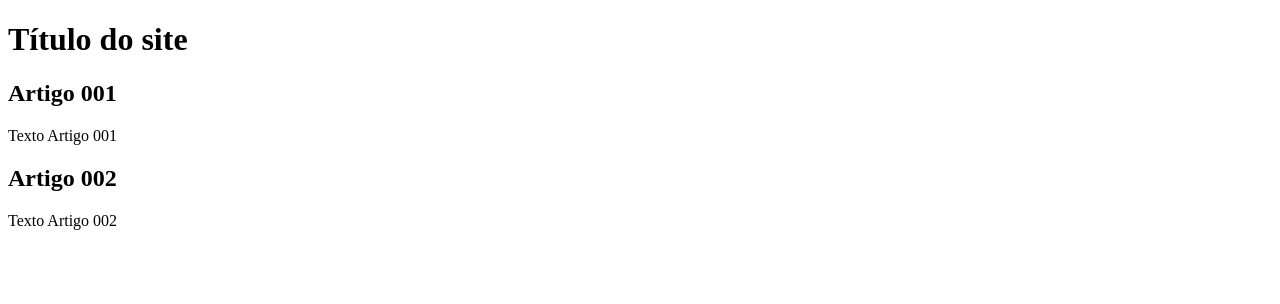
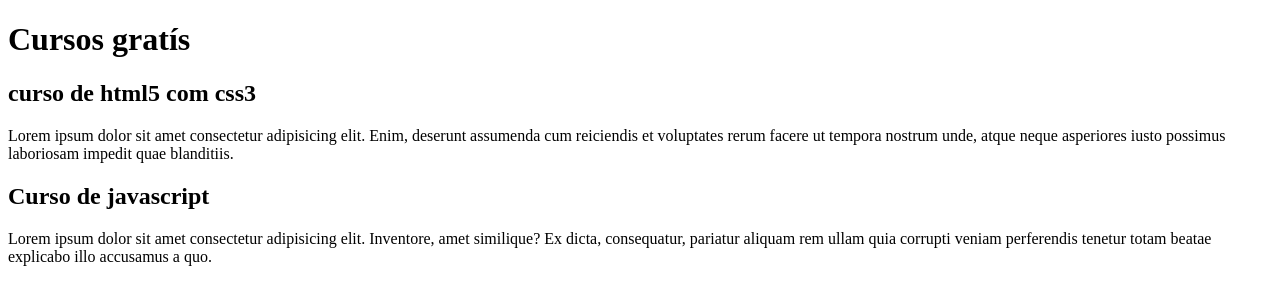
Before and after one commit to ViniciusAlmeidaAndrade/projeto-site, a plain HTML site: page index.html in a window 1280 px wide. Drawn offline with Linux system fonts and the light colour scheme.

Commit message:
Comecei a escrever conteudo

```diff
--- a/index.html
+++ b/index.html
@@ -8,14 +8,14 @@
 <body>
     <main>
         <header>
-            <h1>Título do site</h1>
+            <h1>Cursos gratís</h1>
             <article>
-                <h2>Artigo 001</h2>
-                <p>Texto Artigo 001</p>
+                <h2>curso de html5 com css3</h2>
+                <p>Lorem ipsum dolor sit amet consectetur adipisicing elit. Enim, deserunt assumenda cum reiciendis et voluptates rerum facere ut tempora nostrum unde, atque neque asperiores iusto possimus laboriosam impedit quae blanditiis.</p>
             </article>
             <article>
-                <h2>Artigo 002</h2>
-                <p>Texto Artigo 002</p>
+                <h2>Curso de javascript</h2>
+                <p>Lorem ipsum dolor sit amet consectetur adipisicing elit. Inventore, amet similique? Ex dicta, consequatur, pariatur aliquam rem ullam quia corrupti veniam perferendis tenetur totam beatae explicabo illo accusamus a quo.</p>
             </article>
         </header>
     </main>
```
